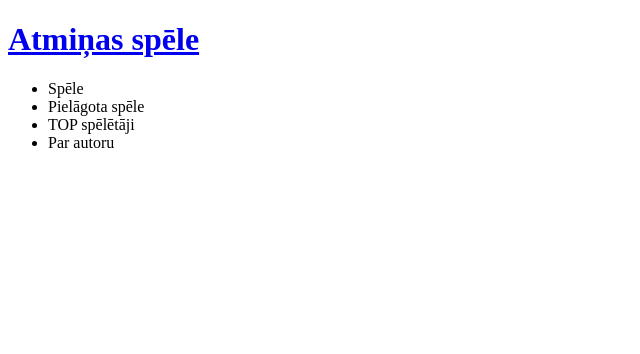
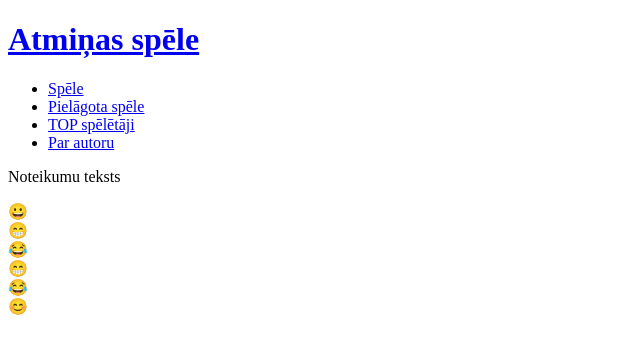
Before and after one commit to vesmaluza/atminasspele, a plain HTML site: page index.html in a window 1280 px wide. Shown: the whole page, without its empty margins (0-640 px from the left). Drawn offline with Linux system fonts and the light colour scheme.

Commit message:
fails ar smaidiniem
HTML STRUKTŪRAS FAILS, kas var pasaukt citus failinus

```diff
--- a/index.html
+++ b/index.html
@@ -13,14 +13,29 @@
                     <a href="index.html">Atmiņas spēle</a>
                     </h1>
                 <ul><!--unordered list-->
-                    <li>Spēle</li>
-                    <li>Pielāgota spēle</li>
-                    <li>TOP spēlētāji</li>
-                    <li>Par autoru</li>
+                    <li><a href="spele.html">Spēle</a></li >
+                    <li><a href="pspele.html">Pielāgota spēle</a></li>
+                    <li><a href="topins.html">TOP spēlētāji</a></li>
+                    <li><a href="parautoru.html">Par autoru</a></li>
                  </ul>
+                </div><!---beidzas header-->
+            <div class="content">
+                <p>Noteikumu teksts</p>
 
-                </div><!---beidzas header-->
-            </div><!--beidzas wrapper-->
+                <div class="game">
+                    <div class="block">😀</div>
+                    <div class="block">😁</div>
+                    <div class="block">😂</div>
+                    <div class="block">😁</div>
+                    <div class="block">😂</div>
+                    <div class="block">😊</div>
+                </div>
+
+
+
+            </div><!--beidzas content-->
+
+        </div><!--beidzas wrapper-->
 
 </body>
 </html>
```
